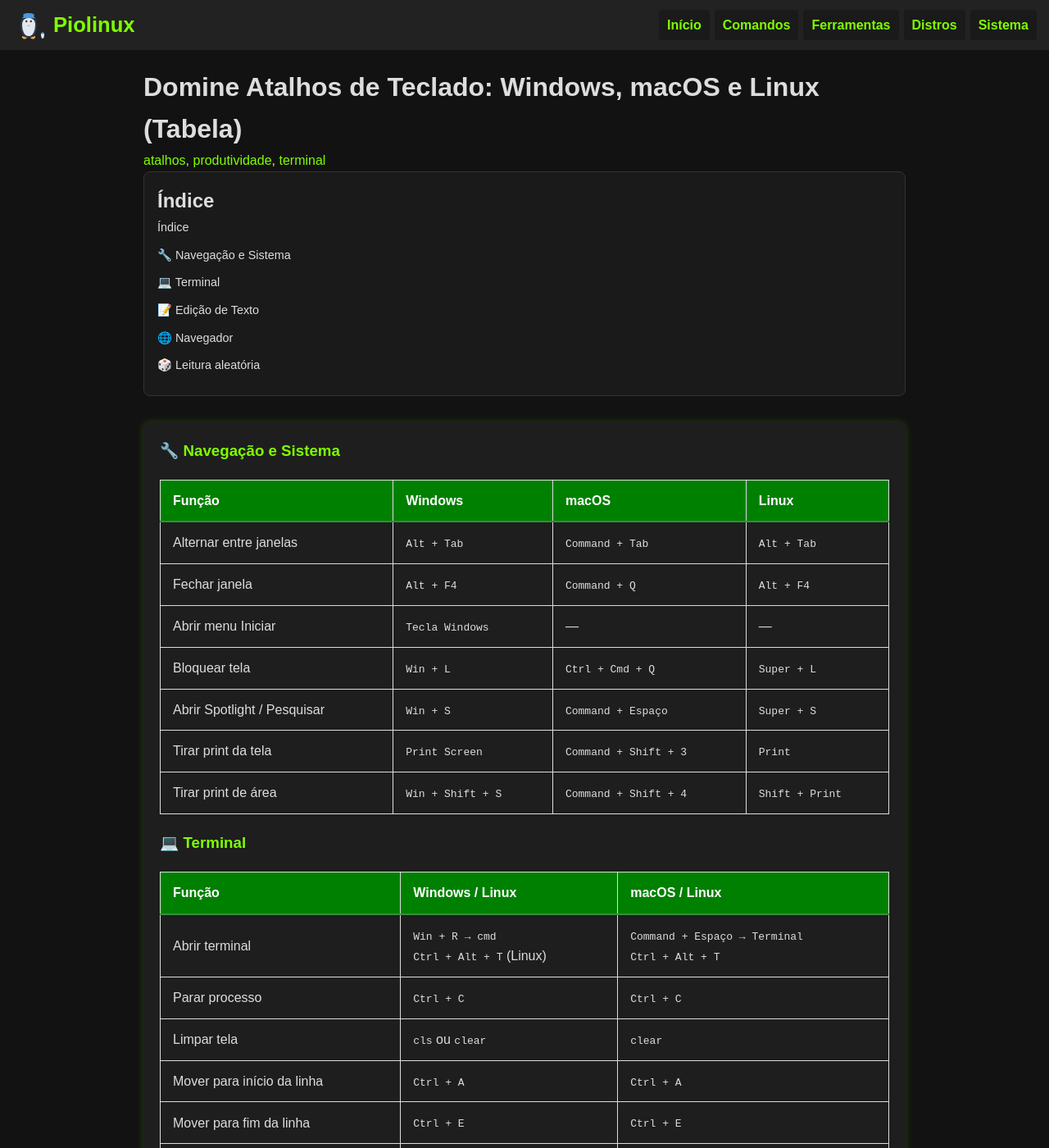
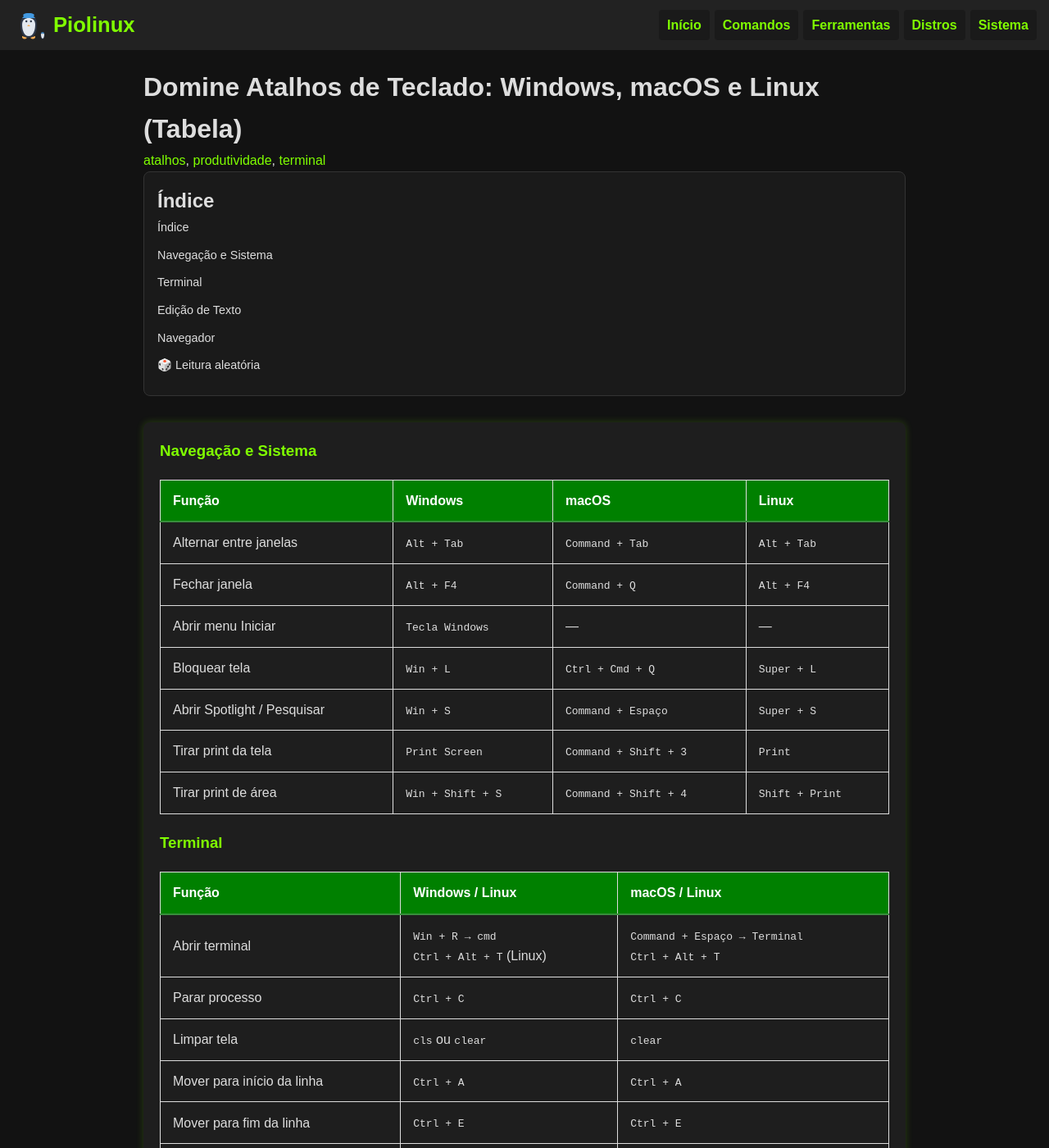
Before and after one commit to Piolinux/piolinux-site, a Jekyll site: the page built from _posts/2025-08-28-domine-atalhos-de-teclado-windows-macos-e-linux-tabela.md, in a window 1280 px wide and 1400 px high. Shown: the whole window at 82% size. Built offline with Jekyll 4.4.1, drawn with Linux system fonts in a browser that asks for light colours; some of the changed text lies outside the part shown.

```diff
--- a/_posts/2025-08-28-domine-atalhos-de-teclado-windows-macos-e-linux-tabela.md
+++ b/_posts/2025-08-28-domine-atalhos-de-teclado-windows-macos-e-linux-tabela.md
@@ -17,7 +17,7 @@ permalink: /atalhos-de-teclado/
 
 
 
-<h3>🔧 Navegação e Sistema</h3>
+<h3> Navegação e Sistema</h3>
 <table class="evergreen-table">
   <thead>
     <tr>
@@ -73,7 +73,7 @@ permalink: /atalhos-de-teclado/
   </tbody>
 </table>
 
-<h3>💻 Terminal</h3>
+<h3> Terminal</h3>
 <table class="evergreen-table">
   <thead>
     <tr>
@@ -116,7 +116,7 @@ permalink: /atalhos-de-teclado/
   </tbody>
 </table>
 
-<h3>📝 Edição de Texto</h3>
+<h3> Edição de Texto</h3>
 <table class="evergreen-table">
   <thead>
     <tr>
@@ -172,7 +172,7 @@ permalink: /atalhos-de-teclado/
   </tbody>
 </table>
 
-<h3>🌐 Navegador</h3>
+<h3> Navegador</h3>
 <table class="evergreen-table">
   <thead>
     <tr>
```
